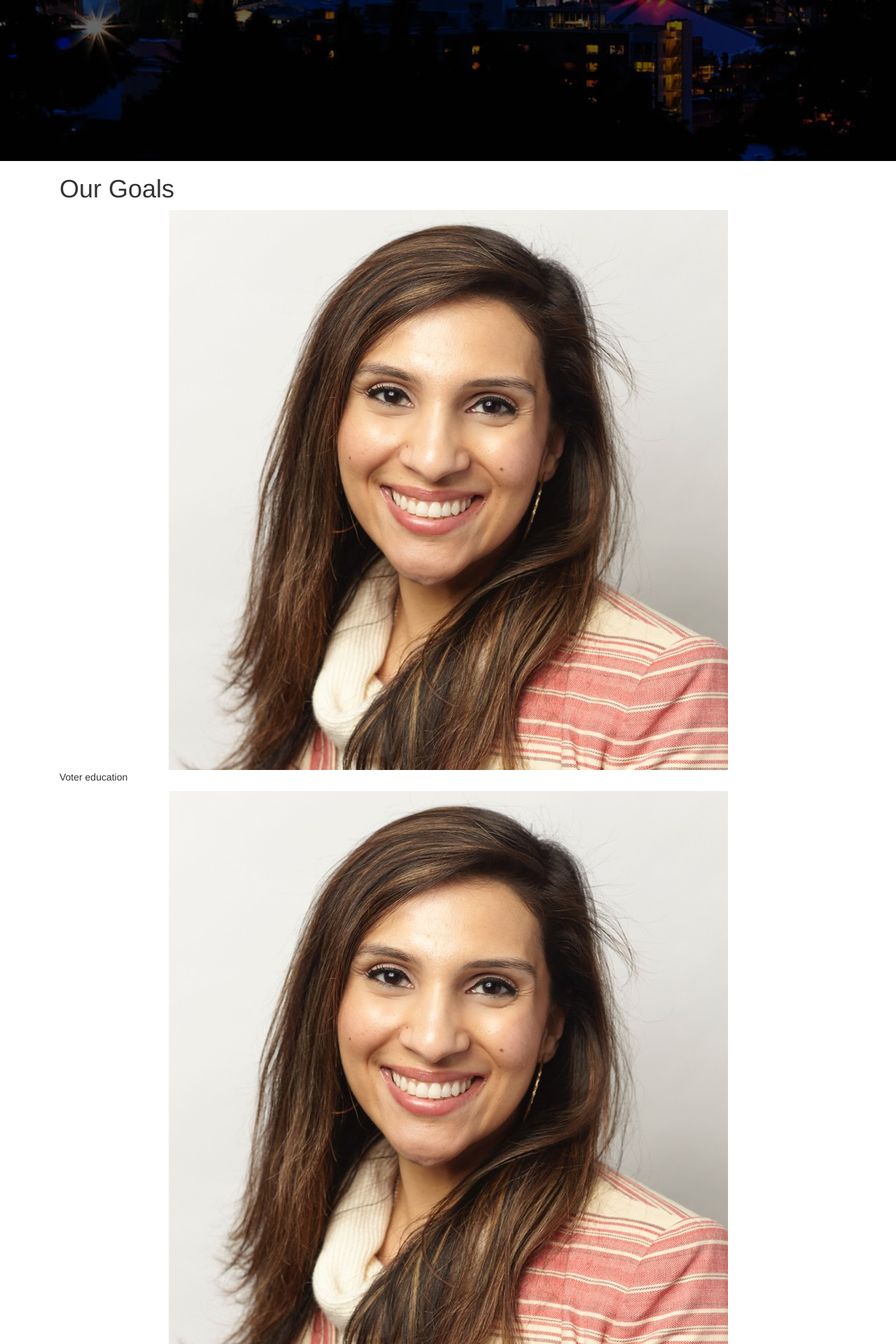
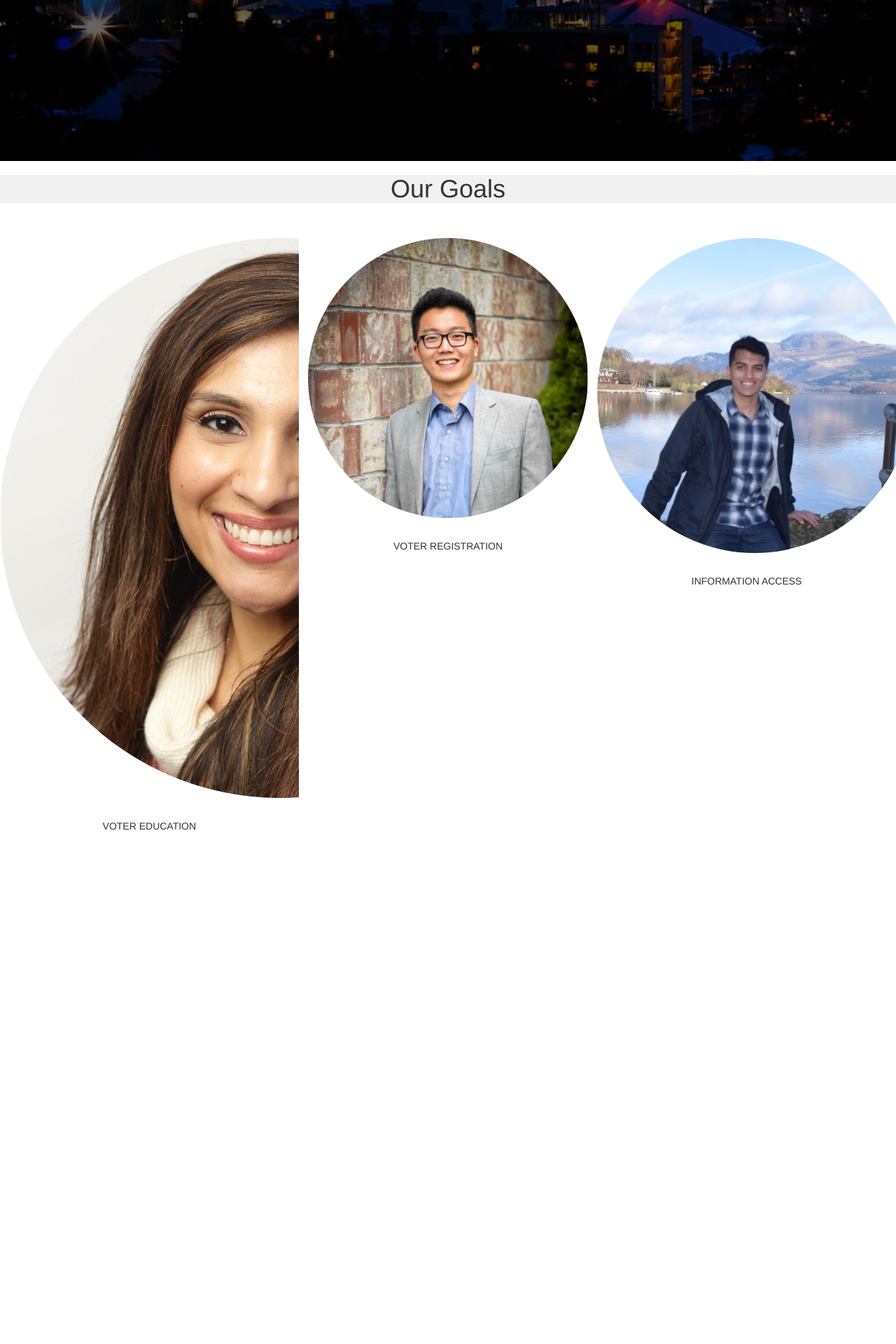
Before and after one commit to The-Informed-Voter-Project/website.github.io, a Jekyll site: the page built from index.html, in a window 1280 px wide. Shown: the part 670-2590 px from the top of the page at 70% size. Built offline with Jekyll 4.4.1, drawn with Linux system fonts in a browser that asks for light colours; after the commit the page ends 1930 px from its top, so only the background shows below that.

Commit message:
Update index.html

```diff
--- a/index.html
+++ b/index.html
@@ -25,24 +25,22 @@
            <a href="/app">Download the app</a>
       </div>
     </header>
-    <div class="container">
-        <div class="row">
-            <div class="col">
+        <div class="goals-section">
+        <div class="inner width">
             <h1>Our Goals</h1>
+            <div class="goals">
+                <div class="goal">
+                    <img src="/images/swati.png" alt="face">
+                    <div class="g-name">Voter education</div>
                 </div>
+                <div class="goal">
+                    <img src="/images/ian.png" alt="face">
+                    <div class="g-name">Voter registration</div>
                 </div>
-        <div class="row">
-            <div class="col">
-                <img src="/images/swati.png" class="rounded mx-auto d-block" alt="pic">
-                <p> Voter education </p>
+                <div class="goal">
+                    <img src="/images/raghav.jpg" alt="face">
+                    <div class="g-name">Information access</div>
                 </div>
-            <div class="col">
-                <img src="/images/swati.png" class="rounded mx-auto d-block" alt="pic">
-                <p> Voter registration </p>
-            </div>
-            <div class="col">
-                <img src="/images/swati.png" class="rounded mx-auto d-block" alt="pic">
-                <p> Information access </p>
             </div>
        </div>
        </div>
```
Lines whose indentation alone changed are shown as unchanged.
